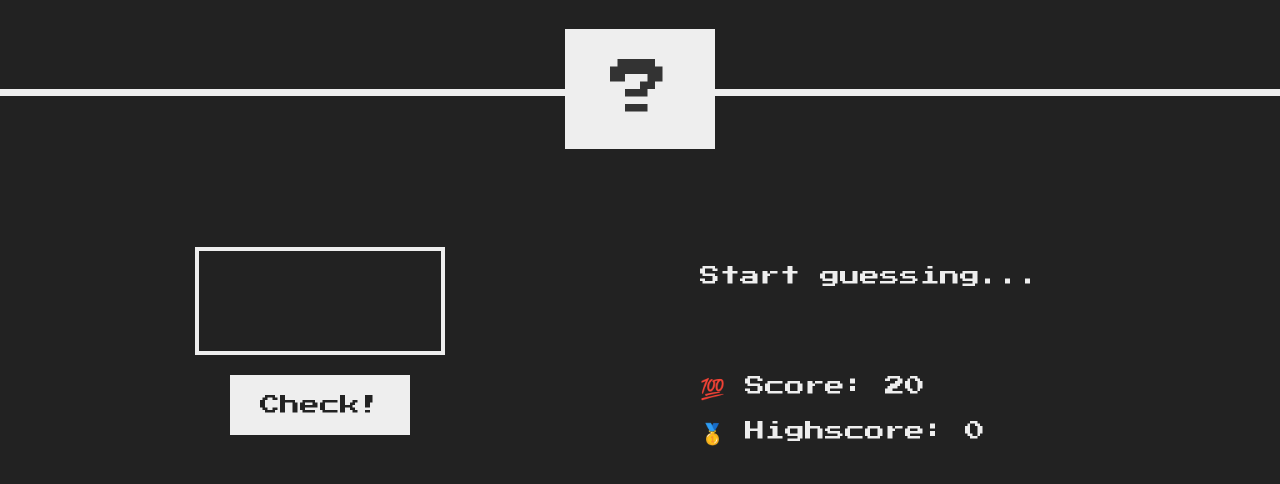
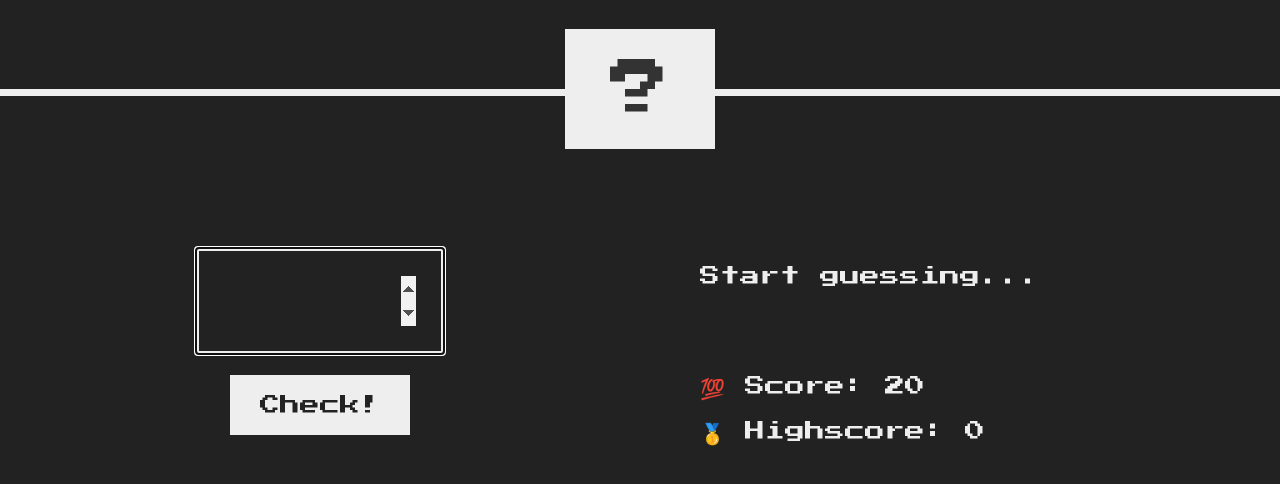
Before and after one commit to RakibulShezan/GAME-Simple-Number-Guessing-Game-Using-JavaScript, a website with bundled scripts: page index.html in a window 1280 px wide. Shown: the part 184-668 px from the top of the page. Built offline with nearby package versions, Linux system fonts and the light colour scheme.

Commit message:
Added Comments

```diff
--- a/index.html
+++ b/index.html
@@ -10,7 +10,8 @@
   </head>
   <body>
     <header>
-      <h1 class="title">Guess My Number!</h1>
+        <h1 class="title">Guess My Number!</h1>
+
       <p class="between">(Between 1 and 20)</p>
       <button class="btn again">Play Again!</button>
       <div class="number">?</div>
@@ -18,8 +19,8 @@
     <main>
       <section class="left">
         <p class="between__small--screen">(Between 1 and 20)</p>
-        <input type="number" class="guess"  />
-        <button  type='submit' class="btn check">Check!</button>
+        <input type="number" class="guess" autofocus />
+        <button type="submit" class="btn check">Check!</button>
       </section>
       <section class="right">
         <p class="message">Start guessing...</p>
--- a/script.js
+++ b/script.js
@@ -7,6 +7,8 @@ let highScore = 0;
 const displayMessage = message => {
   document.querySelector('.message').textContent = message;
 };
+
+/* Function to check all the game logics */
 
 function guessMatch() {
   const guess = Number(document.querySelector('.guess').value);
@@ -47,9 +49,12 @@ function guessMatch() {
   }
 }
 
+/* Event Listener when user clicks on the Check guessed value button */
 document.querySelector('.check').addEventListener('click', function () {
   guessMatch();
 });
+
+/* Event Listener when user presses the ENTER button */
 document.querySelector('.guess').addEventListener('keypress', function (e) {
   if (e.keyCode === 13) {
     e.preventDefault();
--- a/style.css
+++ b/style.css
@@ -123,11 +123,12 @@ h1 {
 .between__small--screen {
   display: none;
 }
+
 @media screen and (max-width: 768px) {
   main {
     flex-direction: column;
   }
-  .left{
+  .left {
     width: auto;
   }
   .right {
@@ -169,7 +170,7 @@ h1 {
     font-size: 2rem;
     margin: 1rem;
   }
-  .message{
+  .message {
     margin-bottom: 1rem;
     color: red;
   }
```
